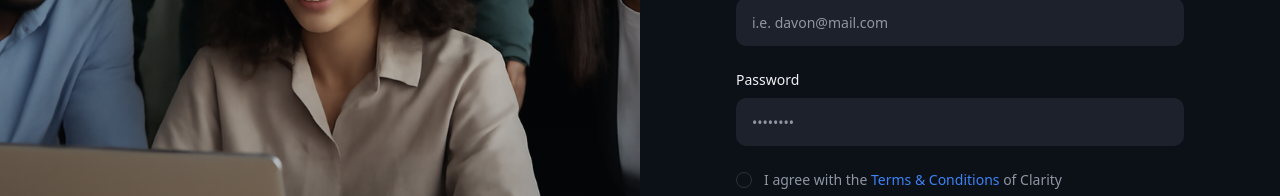
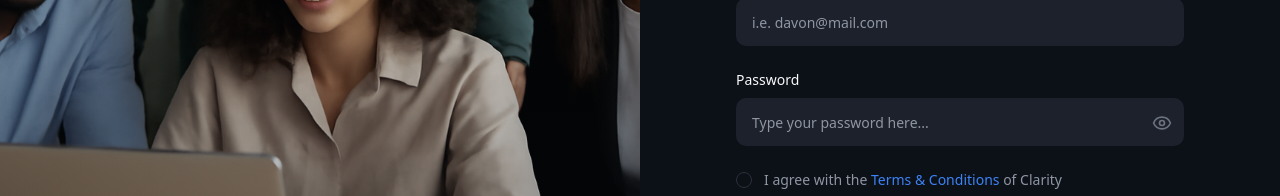
Before and after one commit to 277pawan/web-rtc-frontend, a React (Vite) app: page /sign-in in a window 1280 px wide. Shown: the part 473-669 px from the top of the page. Built offline with nearby package versions, Linux system fonts and the light colour scheme; no server answers.

Commit message:
feat: added form validation in SignIn component

```diff
--- a/src/components/authentication/Signin.tsx
+++ b/src/components/authentication/Signin.tsx
@@ -3,28 +3,45 @@ import { AuthButton } from "../ui/auth-button";
 import { Link } from "react-router-dom";
 import { AuthInput } from "../ui/auth-input";
 import heroImage from "../../assets/Signin.png";
-import { ArrowRight } from "lucide-react";
+import { ArrowRight, Eye, EyeOff } from "lucide-react";
+import { ErrorInput } from "../ui/error";
+
+import * as z from "zod";
+import { SubmitHandler, useForm } from "react-hook-form";
+import { zodResolver } from "@hookform/resolvers/zod";
+import { useState } from "react";
+import { useAnimation, motion } from "framer-motion";
 const Signin = () => {
-  const handleSignIn = () => {
-    // Handle sign in logic
-  };
+  const controls = useAnimation();
 
-  const handleCreateAccount = () => {
-    // const emailInput = document.querySelector('input[type="email"]');
-    // if (emailInput.checkValidity()) {
-    //   alert("Create account logic placeholder");
-    // } else {
-    //   // Provide feedback to the user that the email is invalid
-    //   alert("Please enter a valid email address.");
-    // }
+  // Validation schema for Login Form
+  type SignInFormData = z.infer<typeof schema>;
+  const schema = z.object({
+    name: z.string().min(1, { message: "Username is required" }),
+    email: z.email({ message: "Enter a valid email address" }),
+    password: z
+      .string()
+      .min(6, { message: "Password must be at least 6 characters" }),
+  });
+
+  // form state management
+  const {
+    register,
+    handleSubmit,
+    formState: { errors },
+  } = useForm({
+    resolver: zodResolver(schema),
+    mode: "onBlur",
+  });
+  const [showPassword, setShowPassword] = useState<boolean>(false);
+
+  // Submit function for Form
+  const onSubmit: SubmitHandler<SignInFormData> = (data) => {
+    console.log("Login submitted:", data);
   };
 
   const handleGoogleSignIn = () => {
     // Handle Google sign in logic
-  };
-
-  const handleFacebookSignIn = () => {
-    // Handle Facebook sign in logic
   };
 
   return (
@@ -88,7 +105,7 @@ const Signin = () => {
           </div>
 
           {/* Signup Form */}
-          <form className="space-y-6">
+          <form onSubmit={handleSubmit(onSubmit)} className="space-y-6">
             <div>
               <label
                 htmlFor="name"
@@ -100,8 +117,9 @@ const Signin = () => {
                 id="name"
                 type="text"
                 placeholder="i.e. Davon Lean"
-                required
+                {...register("name")}
               />
+              {errors.name && <ErrorInput message={errors.name.message} />}
             </div>
 
             <div>
@@ -115,23 +133,37 @@ const Signin = () => {
                 id="email"
                 type="email"
                 placeholder="i.e. davon@mail.com"
-                required
+                {...register("email")}
               />
+              {errors.email && <ErrorInput message={errors.email.message} />}
             </div>
 
-            <div>
-              <label
-                htmlFor="password"
-                className="block text-sm font-medium text-auth-foreground mb-2"
-              >
+            <div className="space-y-2">
+              <label className="block text-sm font-medium text-background">
                 Password
               </label>
-              <AuthInput
-                id="password"
-                type="password"
-                placeholder="••••••••"
-                required
-              />
+              <div className="relative group">
+                <AuthInput
+                  id="password"
+                  type={showPassword ? "text" : "password"}
+                  placeholder="Type your password here..."
+                  {...register("password")}
+                />
+                {errors.password && (
+                  <ErrorInput message={errors.password.message} />
+                )}
+                <button
+                  type="button"
+                  onClick={() => setShowPassword(!showPassword)}
+                  className="absolute right-3 top-5 transform -translate-y-1/4 text-muted-foreground hover:text-background transition-colors duration-200"
+                >
+                  {showPassword ? (
+                    <EyeOff className="w-5 h-5" />
+                  ) : (
+                    <Eye className="w-5 h-5" />
+                  )}
+                </button>
+              </div>
             </div>
 
             <div className="flex items-center space-x-3">
@@ -148,9 +180,29 @@ const Signin = () => {
               </label>
             </div>
 
-            <AuthButton type="submit" className="w-full">
+            {/* Submit Button */}
+            <AuthButton
+              type="submit"
+              className="w-full"
+              onMouseEnter={() => {
+                controls.start({
+                  x: [0, 5, 0], // move right by 5px and back
+                  transition: {
+                    repeat: Infinity,
+                    duration: 0.6,
+                    ease: "easeInOut",
+                  },
+                });
+              }}
+              onMouseLeave={() => {
+                controls.stop();
+                controls.start({ x: 0 }); // reset position
+              }}
+            >
               Create Account
-              <ArrowRight className="w-4 h-4 group-hover:translate-x-1 transition-transform duration-200" />
+              <motion.div animate={controls}>
+                <ArrowRight className="w-4 h-4 group-hover:translate-x-1 transition-transform duration-200" />
+              </motion.div>
             </AuthButton>
           </form>
 
```
